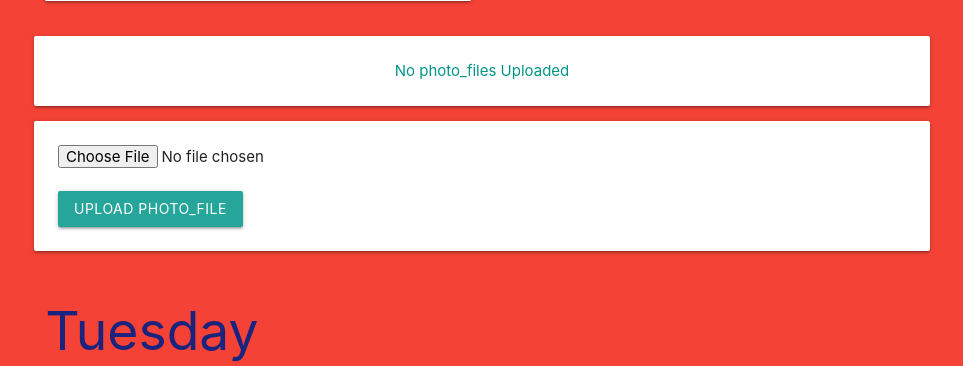
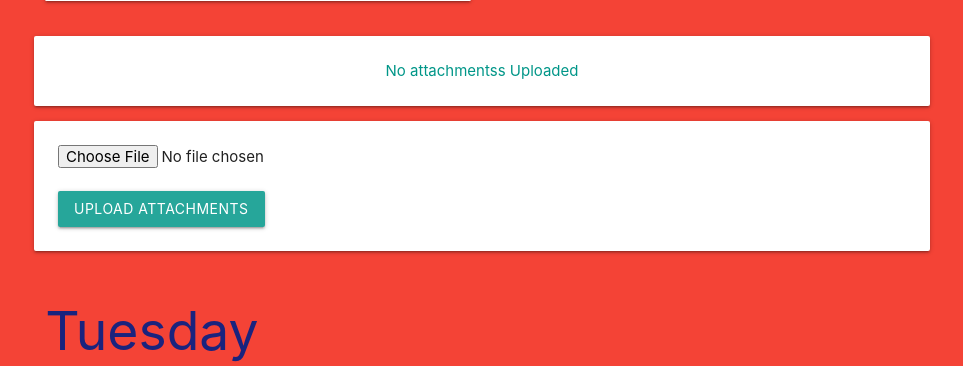
Before and after one commit to atheismann/level-up-your-life, a Django app: page /journals/1/ in a window 1280 px wide. Shown: the part 590-956 px from the top of the page, without its empty margins (158-1121 px from the left). Run offline with Django 3.2, Linux system fonts and the light colour scheme; tables that the repository leaves empty hold one stand-in row (values such as "Sample post").

Commit message:
add photos

```diff
--- a/main_app/templates/journals/detail.html
+++ b/main_app/templates/journals/detail.html
@@ -35,16 +35,16 @@
     </div>
         <div>
 <!-- Insert photo markup below this comment -->
-          {% for photo_file in photo_file_set.all %}
-            <img class="responsive-img card-panel" src="{{photo_file.url}}">
+          {% for attachments in attachments_set.all %}
+            <img class="responsive-img card-panel" src="{{attachments.url}}">
           {% empty %}
-            <div class="card-panel teal-text center-align">No photo_files Uploaded</div>
+            <div class="card-panel teal-text center-align">No attachmentss Uploaded</div>
           {% endfor %}
-             <form action="{% url 'add_photo_file' cat.id %}" enctype="multipart/form-data" method="POST" class="card-panel">
+             <form action="{% url 'add_attachments' cat.id %}" enctype="multipart/form-data" method="POST" class="card-panel">
             {% csrf_token %}
-            <input type="file" name="photo_file">
+            <input type="file" name="attachments">
             <br><br>
-            <input type="submit" class="btn" value="Upload photo_file">
+            <input type="submit" class="btn" value="Upload attachments">
           </form>
         </div>
 <!-- back to the journals -->
```
